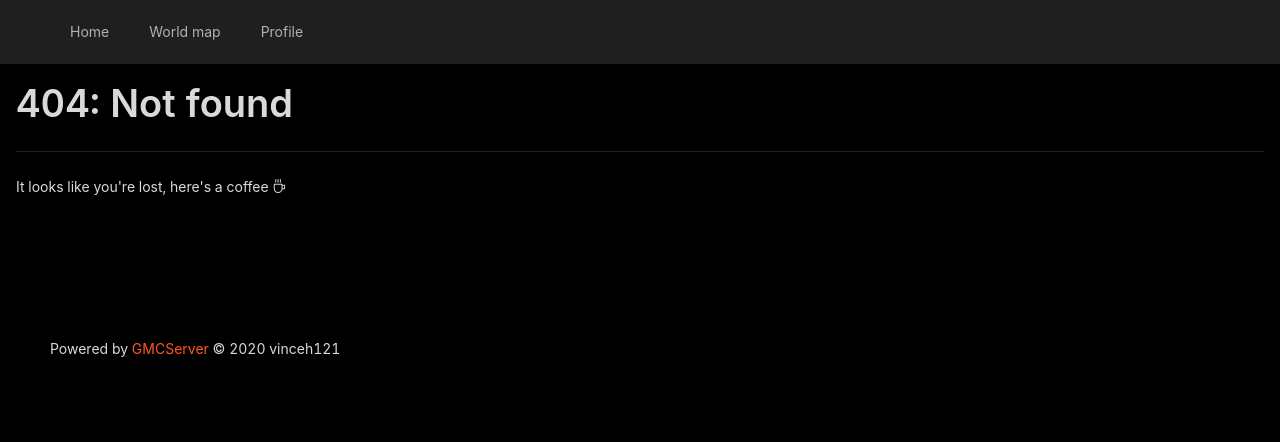
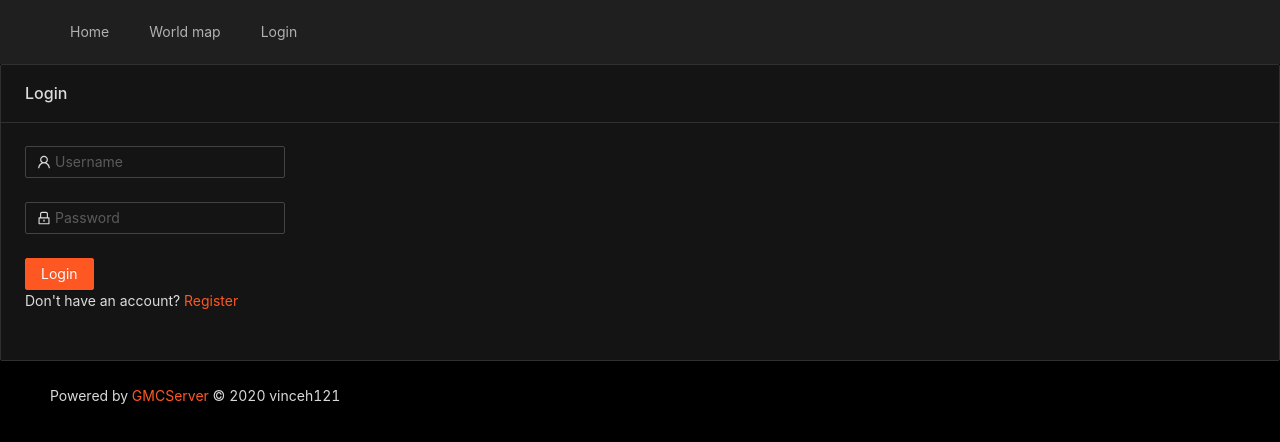
Before and after one commit to vinceh121/gmcserver, a React (Create React App) app in the folder gmcserver-web/: page /login in a window 1280 px wide. Before the commit this address had no page. Shown: the top 442 px of the page. Built offline with nearby package versions, Linux system fonts and the light colour scheme.

Commit message:
ugly but working login

```diff
--- a/gmcserver-web/src/App.jsx
+++ b/gmcserver-web/src/App.jsx
@@ -9,10 +9,13 @@ import User from "./pages/User";
 import Device from "./pages/Device";
 import GmcMap from "./pages/GmcMap";
 import Profile from "./pages/Profile";
+import Login from "./pages/Login";
+import { isLoggedin } from "./GmcApi";
 
 const { Footer, Content, Header } = Layout;
 
 function App() {
+	const loggedIn = isLoggedin();
 	return (
 		<Router>
 			<Layout>
@@ -25,9 +28,15 @@ function App() {
 						<Menu.Item>
 							<Link to="/map">World map</Link>
 						</Menu.Item>
-						<Menu.Item>
-							<Link to="/profile">Profile</Link>
-						</Menu.Item>
+						{loggedIn ? (
+							<Menu.Item>
+								<Link to="/profile">Profile</Link>
+							</Menu.Item>
+						) : (
+							<Menu.Item>
+								<Link to="/login">Login</Link>
+							</Menu.Item>
+						)}
 					</Menu>
 				</Header>
 				<Content style={{ minHeight: "250px" }}>
@@ -43,6 +52,9 @@ function App() {
 						</Route>
 						<Route path="/profile">
 							<Profile />
+						</Route>
+						<Route path="/login">
+							<Login />
 						</Route>
 						<Route exact path="/">
 							<Home />
--- a/gmcserver-web/src/GmcApi.ts
+++ b/gmcserver-web/src/GmcApi.ts
@@ -33,6 +33,10 @@ export const request = async (
 
 export const getStorage = (): Storage => {
 	return storage;
+};
+
+export const isLoggedin = (): boolean => {
+	return getStorage().getItem("token") != null;
 };
 
 export const login = async (
--- /dev/null
+++ b/gmcserver-web/src/pages/Login.jsx
@@ -0,0 +1,67 @@
+import React, { useState } from "react";
+import { Alert, Button, Card, Form, Input, Space } from "antd";
+import { LockOutlined, UserOutlined } from "@ant-design/icons";
+import { Link } from "react-router-dom";
+import { login } from "../GmcApi";
+import Modal from "antd/lib/modal/Modal";
+
+function Login() {
+	const [state, setState] = useState({});
+
+	const doLogin = (values) => {
+		setState({ loading: true });
+		login(values.username, values.password).then(
+			(res) => setState(res),
+			(err) => setState({ error: err })
+		);
+	};
+
+	return (
+		<>
+			<Card title="Login" loading={state.loading}>
+				<Space direction="vertical">
+					{state.error ? (
+						<Alert
+							message="Error while logging in"
+							type="error"
+							description={
+								state.error.description
+									? state.error.description
+									: String(state.error)
+							}
+							showIcon
+						/>
+					) : undefined}
+					<Form onFinish={doLogin}>
+						<Form.Item
+							name="username"
+							rules={[{ required: true, message: "Required" }]}
+						>
+							<Input prefix={<UserOutlined />} placeholder="Username" />
+						</Form.Item>
+						<Form.Item
+							name="password"
+							rules={[{ required: true, message: "Required" }]}
+						>
+							<Input
+								prefix={<LockOutlined />}
+								type="password"
+								placeholder="Password"
+							/>
+						</Form.Item>
+						<Form.Item>
+							<Button type="primary" htmlType="submit">
+								Login
+							</Button>
+							<br />
+							Don't have an account? <Link to="/register">Register</Link>
+						</Form.Item>
+					</Form>
+				</Space>
+			</Card>
+			<Modal title="2FA" visible={state.mfa}></Modal> {/* TODO */}
+		</>
+	);
+}
+
+export default Login;
```
